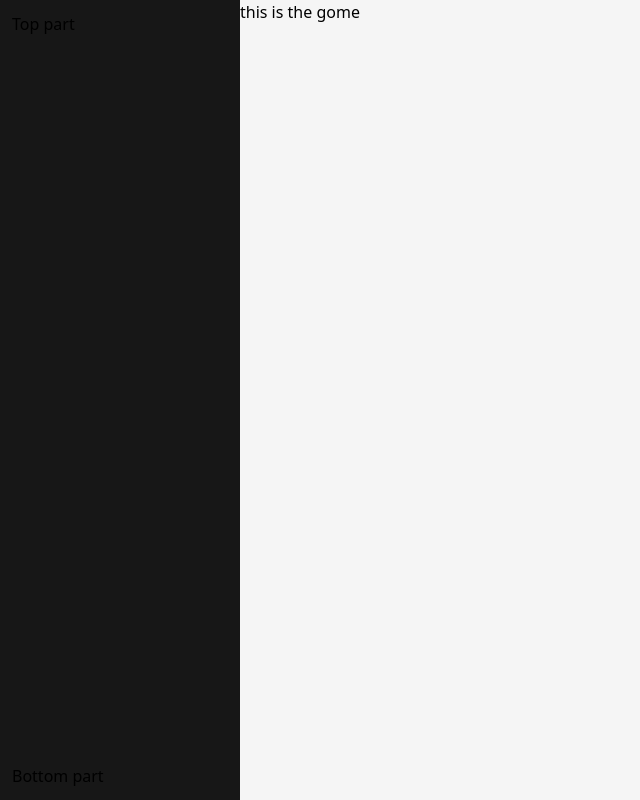
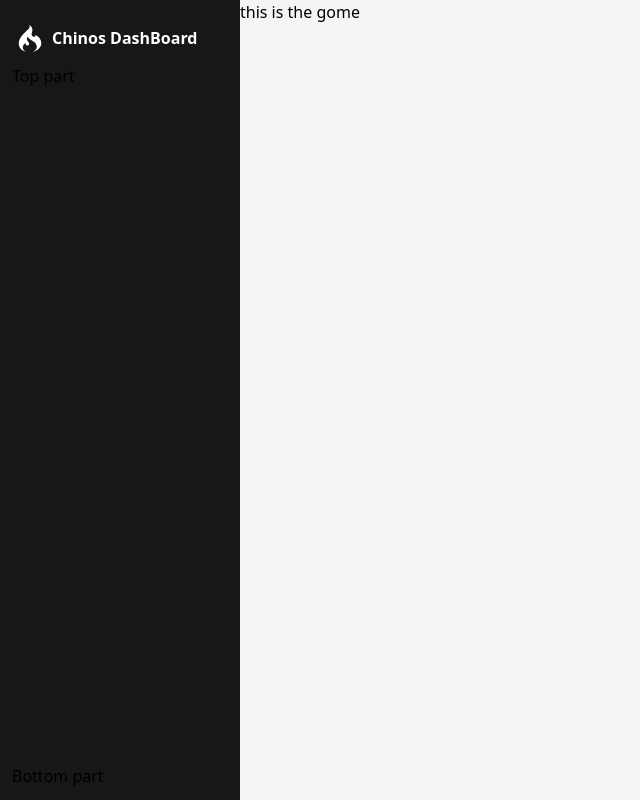
Before and after one commit to ch1n069/FlexDash, a React (Vite) app: page / in a window 1280 px wide. Shown: the whole page, without its empty margins (0-640 px from the left). Built offline with nearby package versions, Linux system fonts and the light colour scheme.

Commit message:
styling of the sidebar

```diff
--- a/package.json
+++ b/package.json
@@ -12,6 +12,7 @@
   "dependencies": {
     "react": "^18.2.0",
     "react-dom": "^18.2.0",
+    "react-icons": "^4.11.0",
     "react-router-dom": "^6.15.0"
   },
   "devDependencies": {
--- a/src/shared/SideBar.jsx
+++ b/src/shared/SideBar.jsx
@@ -1,8 +1,13 @@
 import React from "react";
-
+// import { IoLogoDesignernews } from "react-icons";
+import { DiCodeigniter } from "react-icons/di";
 const SideBar = () => {
   return (
     <div className="flex flex-col bg-neutral-900 w-60 p-3">
+      <div className="flex items-center px-1 py-3  gap-2">
+        <DiCodeigniter fontSize={28} color="white" />
+        <span className="text-white font-bold">Chinos DashBoard</span>
+      </div>
       <div className="flex-1">Top part</div>
       <div className="">Bottom part</div>
     </div>
```
Also changed, not shown: 1 other file (tests, documents, lock files or other folders).
